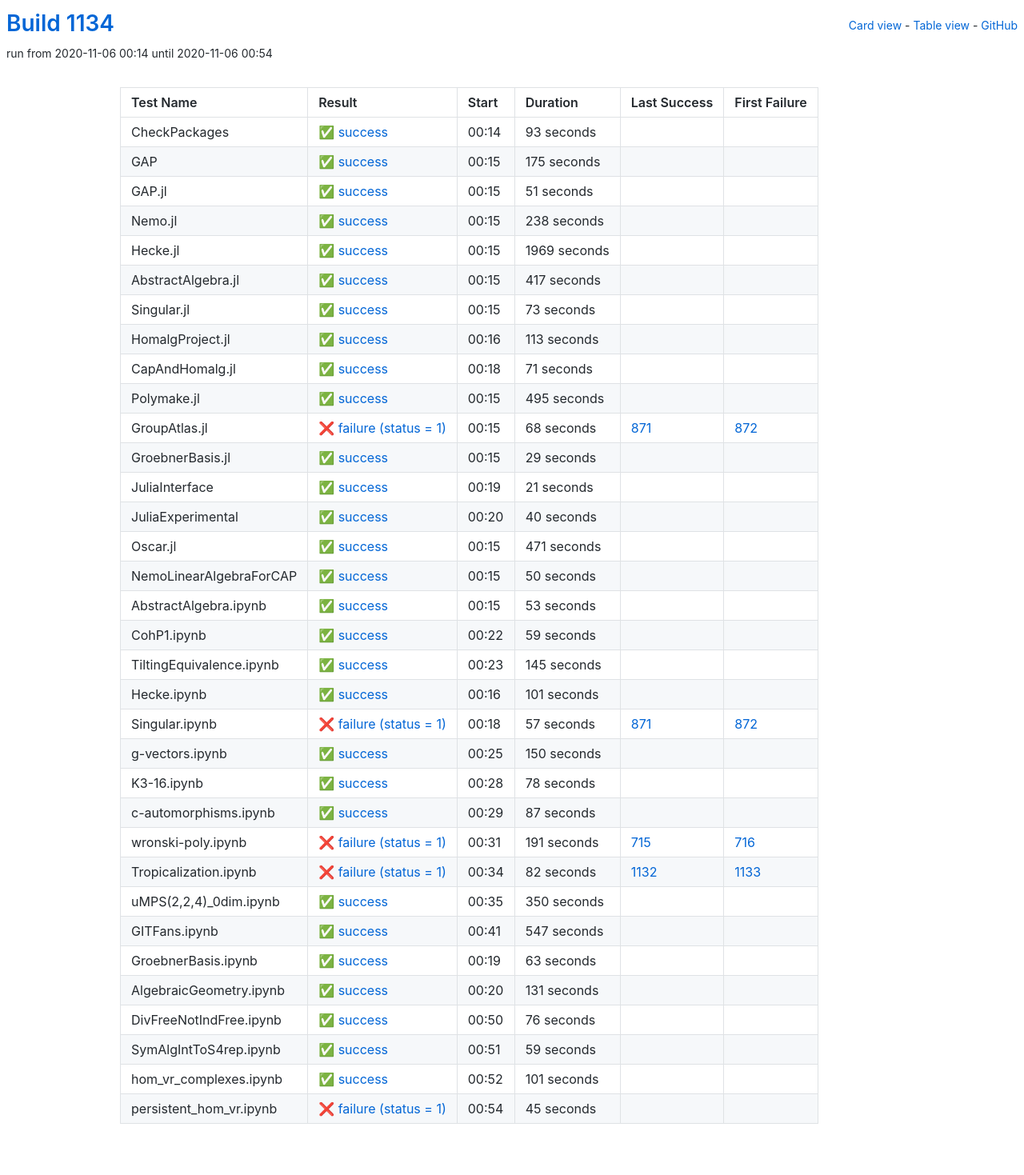
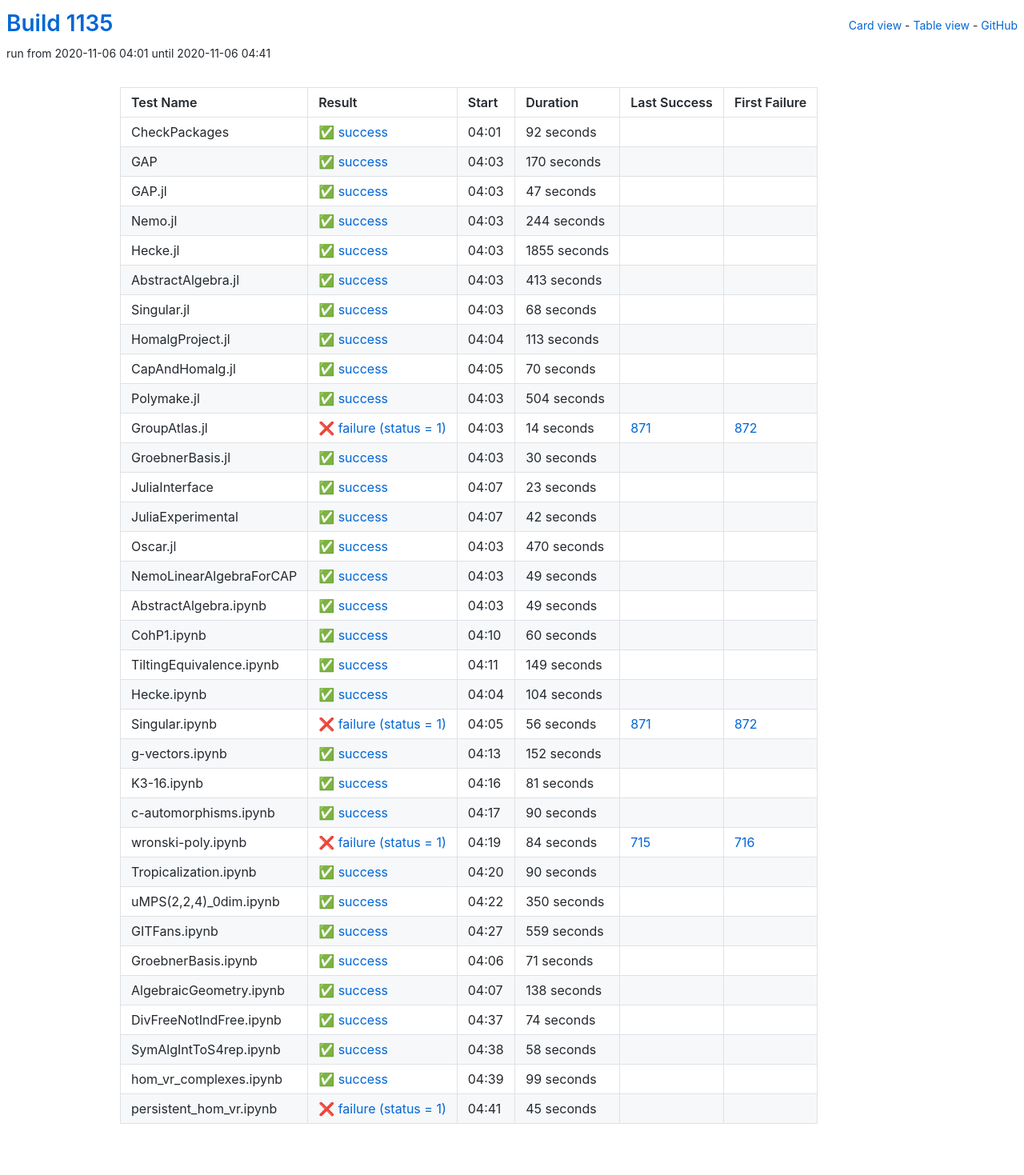
Before and after one commit to oscar-system/oscar-ci-status-stable, a Jekyll site: the page built from table.html, in a window 1280 px wide. Shown: the whole page at 80% size. Built offline with Jekyll 4.4.1, drawn with Linux system fonts in a browser that asks for light colours.

Commit message:
Build #1135

```diff
--- a/_data/ci.yml
+++ b/_data/ci.yml
@@ -1,6 +1,6 @@
 ---
-build: 1134
-build_url: https://oscarci.mathematik.uni-kl.de/job/oscar-stable/1134/
+build: 1135
+build_url: https://oscarci.mathematik.uni-kl.de/job/oscar-stable/1135/
 job: oscar-stable
 organization: oscar-system
 repo: oscar-ci-status-stable
@@ -8,92 +8,92 @@ repourl: https://github.com/oscar-system/oscar-ci-status-stable
 tests:
 - name: CheckPackages
   id: checkpackages
-  log: https://oscarci.mathematik.uni-kl.de/job/oscar-stable/1134/artifact/logs/build-1134/CheckPackages.log
-  start: 2020-11-06 00:14
+  log: https://oscarci.mathematik.uni-kl.de/job/oscar-stable/1135/artifact/logs/build-1135/CheckPackages.log
+  start: 2020-11-06 04:01
   success: true
   exitcode: 0
   status: success
-  duration: 93
+  duration: 92
   last_success: false
   last_success_url:
   first_failure: false
   first_failure_url:
 - name: GAP
   id: gap
-  log: https://oscarci.mathematik.uni-kl.de/job/oscar-stable/1134/artifact/logs/build-1134/GAP.log
-  start: 2020-11-06 00:15
+  log: https://oscarci.mathematik.uni-kl.de/job/oscar-stable/1135/artifact/logs/build-1135/GAP.log
+  start: 2020-11-06 04:03
   success: true
   exitcode: 0
   status: success
-  duration: 175
+  duration: 170
   last_success: false
   last_success_url:
   first_failure: false
   first_failure_url:
 - name: GAP.jl
   id: gap-jl
-  log: https://oscarci.mathematik.uni-kl.de/job/oscar-stable/1134/artifact/logs/build-1134/GAP.jl.log
-  start: 2020-11-06 00:15
+  log: https://oscarci.mathematik.uni-kl.de/job/oscar-stable/1135/artifact/logs/build-1135/GAP.jl.log
+  start: 2020-11-06 04:03
   success: true
   exitcode: 0
   status: success
-  duration: 51
+  duration: 47
   last_success: false
   last_success_url:
   first_failure: false
   first_failure_url:
 - name: Nemo.jl
   id: nemo-jl
-  log: https://oscarci.mathematik.uni-kl.de/job/oscar-stable/1134/artifact/logs/build-1134/Nemo.jl.log
-  start: 2020-11-06 00:15
+  log: https://oscarci.mathematik.uni-kl.de/job/oscar-stable/1135/artifact/logs/build-1135/Nemo.jl.log
+  start: 2020-11-06 04:03
   success: true
   exitcode: 0
   status: success
-  duration: 238
+  duration: 244
   last_success: false
   last_success_url:
   first_failure: false
   first_failure_url:
 - name: Hecke.jl
   id: hecke-jl
-  log: https://oscarci.mathematik.uni-kl.de/job/oscar-stable/1134/artifact/logs/build-1134/Hecke.jl.log
-  start: 2020-11-06 00:15
+  log: https://oscarci.mathematik.uni-kl.de/job/oscar-stable/1135/artifact/logs/build-1135/Hecke.jl.log
+  start: 2020-11-06 04:03
   success: true
   exitcode: 0
   status: success
-  duration: 1969
+  duration: 1855
   last_success: false
   last_success_url:
   first_failure: false
   first_failure_url:
 - name: AbstractAlgebra.jl
   id: abstractalgebra-jl
-  log: https://oscarci.mathematik.uni-kl.de/job/oscar-stable/1134/artifact/logs/build-1134/AbstractAlgebra.jl.log
-  start: 2020-11-06 00:15
+  log: https://oscarci.mathematik.uni-kl.de/job/oscar-stable/1135/artifact/logs/build-1135/AbstractAlgebra.jl.log
+  start: 2020-11-06 04:03
   success: true
   exitcode: 0
   status: success
-  duration: 417
+  duration: 413
   last_success: false
   last_success_url:
   first_failure: false
   first_failure_url:
 - name: Singular.jl
   id: singular-jl
-  log: https://oscarci.mathematik.uni-kl.de/job/oscar-stable/1134/artifact/logs/build-1134/Singular.jl.log
-  start: 2020-11-06 00:15
+  log: https://oscarci.mathematik.uni-kl.de/job/oscar-stable/1135/artifact/logs/build-1135/Singular.jl.log
+  start: 2020-11-06 04:03
   success: true
   exitcode: 0
   status: success
-  duration: 73
+  duration: 68
   last_success: false
   last_success_url:
   first_failure: false
   first_failure_url:
 - name: HomalgProject.jl
   id: homalgproject-jl
-  log: https://oscarci.mathematik.uni-kl.de/job/oscar-stable/1134/artifact/logs/build-1134/HomalgProject.jl.log
-  start: 2020-11-06 00:16
+  log: https://oscarci.mathematik.uni-kl.de/job/oscar-stable/1135/artifact/logs/build-1135/HomalgProject.jl.log
+  start: 2020-11-06 04:04
   success: true
   exitcode: 0
   status: success
@@ -104,224 +104,224 @@ tests:
   first_failure_url:
 - name: CapAndHomalg.jl
   id: capandhomalg-jl
-  log: https://oscarci.mathematik.uni-kl.de/job/oscar-stable/1134/artifact/logs/build-1134/CapAndHomalg.jl.log
-  start: 2020-11-06 00:18
+  log: https://oscarci.mathematik.uni-kl.de/job/oscar-stable/1135/artifact/logs/build-1135/CapAndHomalg.jl.log
+  start: 2020-11-06 04:05
   success: true
   exitcode: 0
   status: success
-  duration: 71
+  duration: 70
   last_success: false
   last_success_url:
   first_failure: false
   first_failure_url:
 - name: Polymake.jl
   id: polymake-jl
-  log: https://oscarci.mathematik.uni-kl.de/job/oscar-stable/1134/artifact/logs/build-1134/Polymake.jl.log
-  start: 2020-11-06 00:15
+  log: https://oscarci.mathematik.uni-kl.de/job/oscar-stable/1135/artifact/logs/build-1135/Polymake.jl.log
+  start: 2020-11-06 04:03
   success: true
   exitcode: 0
   status: success
-  duration: 495
+  duration: 504
   last_success: false
   last_success_url:
   first_failure: false
   first_failure_url:
 - name: GroupAtlas.jl
   id: groupatlas-jl
-  log: https://oscarci.mathematik.uni-kl.de/job/oscar-stable/1134/artifact/logs/build-1134/GroupAtlas.jl.log
-  start: 2020-11-06 00:15
+  log: https://oscarci.mathematik.uni-kl.de/job/oscar-stable/1135/artifact/logs/build-1135/GroupAtlas.jl.log
+  start: 2020-11-06 04:03
   success: false
   exitcode: 1
   status: failure
-  duration: 68
+  duration: 14
   last_success: 871
   last_success_url: https://oscarci.mathematik.uni-kl.de/job/oscar-stable/871/
   first_failure: 872
   first_failure_url: https://oscarci.mathematik.uni-kl.de/job/oscar-stable/872/
 - name: GroebnerBasis.jl
   id: groebnerbasis-jl
-  log: https://oscarci.mathematik.uni-kl.de/job/oscar-stable/1134/artifact/logs/build-1134/GroebnerBasis.jl.log
-  start: 2020-11-06 00:15
+  log: https://oscarci.mathematik.uni-kl.de/job/oscar-stable/1135/artifact/logs/build-1135/GroebnerBasis.jl.log
+  start: 2020-11-06 04:03
   success: true
   exitcode: 0
   status: success
-  duration: 29
+  duration: 30
   last_success: false
   last_success_url:
   first_failure: false
   first_failure_url:
 - name: JuliaInterface
   id: juliainterface
-  log: https://oscarci.mathematik.uni-kl.de/job/oscar-stable/1134/artifact/logs/build-1134/JuliaInterface.log
-  start: 2020-11-06 00:19
+  log: https://oscarci.mathematik.uni-kl.de/job/oscar-stable/1135/artifact/logs/build-1135/JuliaInterface.log
+  start: 2020-11-06 04:07
   success: true
   exitcode: 0
   status: success
-  duration: 21
+  duration: 23
   last_success: false
   last_success_url:
   first_failure: false
   first_failure_url:
 - name: JuliaExperimental
   id: juliaexperimental
-  log: https://oscarci.mathematik.uni-kl.de/job/oscar-stable/1134/artifact/logs/build-1134/JuliaExperimental.log
-  start: 2020-11-06 00:20
+  log: https://oscarci.mathematik.uni-kl.de/job/oscar-stable/1135/artifact/logs/build-1135/JuliaExperimental.log
+  start: 2020-11-06 04:07
   success: true
   exitcode: 0
   status: success
-  duration: 40
+  duration: 42
   last_success: false
   last_success_url:
   first_failure: false
   first_failure_url:
 - name: Oscar.jl
   id: oscar-jl
-  log: https://oscarci.mathematik.uni-kl.de/job/oscar-stable/1134/artifact/logs/build-1134/Oscar.jl.log
-  start: 2020-11-06 00:15
+  log: https://oscarci.mathematik.uni-kl.de/job/oscar-stable/1135/artifact/logs/build-1135/Oscar.jl.log
+  start: 2020-11-06 04:03
   success: true
   exitcode: 0
   status: success
-  duration: 471
+  duration: 470
   last_success: false
   last_success_url:
   first_failure: false
   first_failure_url:
 - name: NemoLinearAlgebraForCAP
   id: nemolinearalgebraforcap
-  log: https://oscarci.mathematik.uni-kl.de/job/oscar-stable/1134/artifact/logs/build-1134/NemoLinearAlgebraForCAP.log
-  start: 2020-11-06 00:15
+  log: https://oscarci.mathematik.uni-kl.de/job/oscar-stable/1135/artifact/logs/build-1135/NemoLinearAlgebraForCAP.log
+  start: 2020-11-06 04:03
   success: true
   exitcode: 0
   status: success
-  duration: 50
+  duration: 49
   last_success: false
   last_success_url:
   first_failure: false
   first_failure_url:
 - name: AbstractAlgebra.ipynb
   id: abstractalgebra-ipynb
-  log: https://oscarci.mathematik.uni-kl.de/job/oscar-stable/1134/artifact/logs/build-1134/AbstractAlgebra.ipynb.log
-  start: 2020-11-06 00:15
+  log: https://oscarci.mathematik.uni-kl.de/job/oscar-stable/1135/artifact/logs/build-1135/AbstractAlgebra.ipynb.log
+  start: 2020-11-06 04:03
   success: true
   exitcode: 0
   status: success
-  duration: 53
+  duration: 49
   last_success: false
   last_success_url:
   first_failure: false
   first_failure_url:
 - name: CohP1.ipynb
   id: cohp1-ipynb
-  log: https://oscarci.mathematik.uni-kl.de/job/oscar-stable/1134/artifact/logs/build-1134/CohP1.ipynb.log
-  start: 2020-11-06 00:22
+  log: https://oscarci.mathematik.uni-kl.de/job/oscar-stable/1135/artifact/logs/build-1135/CohP1.ipynb.log
+  start: 2020-11-06 04:10
   success: true
   exitcode: 0
   status: success
-  duration: 59
+  duration: 60
   last_success: false
   last_success_url:
   first_failure: false
   first_failure_url:
 - name: TiltingEquivalence.ipynb
   id: tiltingequivalence-ipynb
-  log: https://oscarci.mathematik.uni-kl.de/job/oscar-stable/1134/artifact/logs/build-1134/TiltingEquivalence.ipynb.log
-  start: 2020-11-06 00:23
+  log: https://oscarci.mathematik.uni-kl.de/job/oscar-stable/1135/artifact/logs/build-1135/TiltingEquivalence.ipynb.log
+  start: 2020-11-06 04:11
   success: true
   exitcode: 0
   status: success
-  duration: 145
+  duration: 149
   last_success: false
   last_success_url:
   first_failure: false
   first_failure_url:
 - name: Hecke.ipynb
   id: hecke-ipynb
-  log: https://oscarci.mathematik.uni-kl.de/job/oscar-stable/1134/artifact/logs/build-1134/Hecke.ipynb.log
-  start: 2020-11-06 00:16
+  log: https://oscarci.mathematik.uni-kl.de/job/oscar-stable/1135/artifact/logs/build-1135/Hecke.ipynb.log
+  start: 2020-11-06 04:04
   success: true
   exitcode: 0
   status: success
-  duration: 101
+  duration: 104
   last_success: false
   last_success_url:
   first_failure: false
   first_failure_url:
 - name: Singular.ipynb
   id: singular-ipynb
-  log: https://oscarci.mathematik.uni-kl.de/job/oscar-stable/1134/artifact/logs/build-1134/Singular.ipynb.log
-  start: 2020-11-06 00:18
+  log: https://oscarci.mathematik.uni-kl.de/job/oscar-stable/1135/artifact/logs/build-1135/Singular.ipynb.log
+  start: 2020-11-06 04:05
   success: false
   exitcode: 1
   status: failure
-  duration: 57
+  duration: 56
   last_success: 871
   last_success_url: https://oscarci.mathematik.uni-kl.de/job/oscar-stable/871/
   first_failure: 872
   first_failure_url: https://oscarci.mathematik.uni-kl.de/job/oscar-stable/872/
 - name: g-vectors.ipynb
   id: g-vectors-ipynb
-  log: https://oscarci.mathematik.uni-kl.de/job/oscar-stable/1134/artifact/logs/build-1134/g-vectors.ipynb.log
-  start: 2020-11-06 00:25
+  log: https://oscarci.mathematik.uni-kl.de/job/oscar-stable/1135/artifact/logs/build-1135/g-vectors.ipynb.log
+  start: 2020-11-06 04:13
   success: true
   exitcode: 0
   status: success
-  duration: 150
+  duration: 152
   last_success: false
   last_success_url:
   first_failure: false
   first_failure_url:
 - name: K3-16.ipynb
   id: k3-16-ipynb
-  log: https://oscarci.mathematik.uni-kl.de/job/oscar-stable/1134/artifact/logs/build-1134/K3-16.ipynb.log
-  start: 2020-11-06 00:28
+  log: https://oscarci.mathematik.uni-kl.de/job/oscar-stable/1135/artifact/logs/build-1135/K3-16.ipynb.log
+  start: 2020-11-06 04:16
   success: true
   exitcode: 0
   status: success
-  duration: 78
+  duration: 81
   last_success: false
   last_success_url:
   first_failure: false
   first_failure_url:
 - name: c-automorphisms.ipynb
   id: c-automorphisms-ipynb
-  log: https://oscarci.mathematik.uni-kl.de/job/oscar-stable/1134/artifact/logs/build-1134/c-automorphisms.ipynb.log
-  start: 2020-11-06 00:29
+  log: https://oscarci.mathematik.uni-kl.de/job/oscar-stable/1135/artifact/logs/build-1135/c-automorphisms.ipynb.log
+  start: 2020-11-06 04:17
   success: true
   exitcode: 0
   status: success
-  duration: 87
+  duration: 90
   last_success: false
   last_success_url:
   first_failure: false
   first_failure_url:
 - name: wronski-poly.ipynb
   id: wronski-poly-ipynb
-  log: https://oscarci.mathematik.uni-kl.de/job/oscar-stable/1134/artifact/logs/build-1134/wronski-poly.ipynb.log
-  start: 2020-11-06 00:31
+  log: https://oscarci.mathematik.uni-kl.de/job/oscar-stable/1135/artifact/logs/build-1135/wronski-poly.ipynb.log
+  start: 2020-11-06 04:19
   success: false
   exitcode: 1
   status: failure
-  duration: 191
+  duration: 84
   last_success: 715
   last_success_url: https://oscarci.mathematik.uni-kl.de/job/oscar-stable/715/
   first_failure: 716
   first_failure_url: https://oscarci.mathematik.uni-kl.de/job/oscar-stable/716/
 - name: Tropicalization.ipynb
   id: tropicalization-ipynb
-  log: https://oscarci.mathematik.uni-kl.de/job/oscar-stable/1134/artifact/logs/build-1134/Tropicalization.ipynb.log
-  start: 2020-11-06 00:34
-  success: false
-  exitcode: 1
-  status: failure
-  duration: 82
-  last_success: 1132
-  last_success_url: https://oscarci.mathematik.uni-kl.de/job/oscar-stable/1132/
-  first_failure: 1133
-  first_failure_url: https://oscarci.mathematik.uni-kl.de/job/oscar-stable/1133/
+  log: https://oscarci.mathematik.uni-kl.de/job/oscar-stable/1135/artifact/logs/build-1135/Tropicalization.ipynb.log
+  start: 2020-11-06 04:20
+  success: true
+  exitcode: 0
+  status: success
+  duration: 90
+  last_success: false
+  last_success_url:
+  first_failure: false
+  first_failure_url:
 - name: uMPS(2,2,4)_0dim.ipynb
   id: umps-2-2-4-0dim-ipynb
-  log: https://oscarci.mathematik.uni-kl.de/job/oscar-stable/1134/artifact/logs/build-1134/uMPS-2-2-4-_0dim.ipynb.log
-  start: 2020-11-06 00:35
+  log: https://oscarci.mathematik.uni-kl.de/job/oscar-stable/1135/artifact/logs/build-1135/uMPS-2-2-4-_0dim.ipynb.log
+  start: 2020-11-06 04:22
   success: true
   exitcode: 0
   status: success
@@ -332,80 +332,80 @@ tests:
   first_failure_url:
 - name: GITFans.ipynb
   id: gitfans-ipynb
-  log: https://oscarci.mathematik.uni-kl.de/job/oscar-stable/1134/artifact/logs/build-1134/GITFans.ipynb.log
-  start: 2020-11-06 00:41
+  log: https://oscarci.mathematik.uni-kl.de/job/oscar-stable/1135/artifact/logs/build-1135/GITFans.ipynb.log
+  start: 2020-11-06 04:27
   success: true
   exitcode: 0
   status: success
-  duration: 547
+  duration: 559
   last_success: false
   last_success_url:
   first_failure: false
   first_failure_url:
 - name: GroebnerBasis.ipynb
   id: groebnerbasis-ipynb
-  log: https://oscarci.mathematik.uni-kl.de/job/oscar-stable/1134/artifact/logs/build-1134/GroebnerBasis.ipynb.log
-  start: 2020-11-06 00:19
+  log: https://oscarci.mathematik.uni-kl.de/job/oscar-stable/1135/artifact/logs/build-1135/GroebnerBasis.ipynb.log
+  start: 2020-11-06 04:06
   success: true
   exitcode: 0
   status: success
-  duration: 63
+  duration: 71
   last_success: false
   last_success_url:
   first_failure: false
   first_failure_url:
 - name: AlgebraicGeometry.ipynb
   id: algebraicgeometry-ipynb
-  log: https://oscarci.mathematik.uni-kl.de/job/oscar-stable/1134/artifact/logs/build-1134/AlgebraicGeometry.ipynb.log
-  start: 2020-11-06 00:20
+  log: https://oscarci.mathematik.uni-kl.de/job/oscar-stable/1135/artifact/logs/build-1135/AlgebraicGeometry.ipynb.log
+  start: 2020-11-06 04:07
   success: true
   exitcode: 0
   status: success
-  duration: 131
+  duration: 138
   last_success: false
   last_success_url:
   first_failure: false
   first_failure_url:
 - name: DivFreeNotIndFree.ipynb
   id: divfreenotindfree-ipynb
-  log: https://oscarci.mathematik.uni-kl.de/job/oscar-stable/1134/artifact/logs/build-1134/DivFreeNotIndFree.ipynb.log
-  start: 2020-11-06 00:50
+  log: https://oscarci.mathematik.uni-kl.de/job/oscar-stable/1135/artifact/logs/build-1135/DivFreeNotIndFree.ipynb.log
+  start: 2020-11-06 04:37
   success: true
   exitcode: 0
   status: success
-  duration: 76
+  duration: 74
   last_success: false
   last_success_url:
   first_failure: false
   first_failure_url:
 - name: SymAlgIntToS4rep.ipynb
   id: symalginttos4rep-ipynb
-  log: https://oscarci.mathematik.uni-kl.de/job/oscar-stable/1134/artifact/logs/build-1134/SymAlgIntToS4rep.ipynb.log
-  start: 2020-11-06 00:51
+  log: https://oscarci.mathematik.uni-kl.de/job/oscar-stable/1135/artifact/logs/build-1135/SymAlgIntToS4rep.ipynb.log
+  start: 2020-11-06 04:38
   success: true
   exitcode: 0
   status: success
-  duration: 59
+  duration: 58
   last_success: false
   last_success_url:
   first_failure: false
   first_failure_url:
 - name: hom_vr_complexes.ipynb
   id: hom-vr-complexes-ipynb
-  log: https://oscarci.mathematik.uni-kl.de/job/oscar-stable/1134/artifact/logs/build-1134/hom_vr_complexes.ipynb.log
-  start: 2020-11-06 00:52
+  log: https://oscarci.mathematik.uni-kl.de/job/oscar-stable/1135/artifact/logs/build-1135/hom_vr_complexes.ipynb.log
+  start: 2020-11-06 04:39
   success: true
   exitcode: 0
   status: success
-  duration: 101
+  duration: 99
   last_success: false
   last_success_url:
   first_failure: false
   first_failure_url:
 - name: persistent_hom_vr.ipynb
   id: persistent-hom-vr-ipynb
-  log: https://oscarci.mathematik.uni-kl.de/job/oscar-stable/1134/artifact/logs/build-1134/persistent_hom_vr.ipynb.log
-  start: 2020-11-06 00:54
+  log: https://oscarci.mathematik.uni-kl.de/job/oscar-stable/1135/artifact/logs/build-1135/persistent_hom_vr.ipynb.log
+  start: 2020-11-06 04:41
   success: false
   exitcode: 1
   status: failure
```
Also changed, not shown: README.md.
